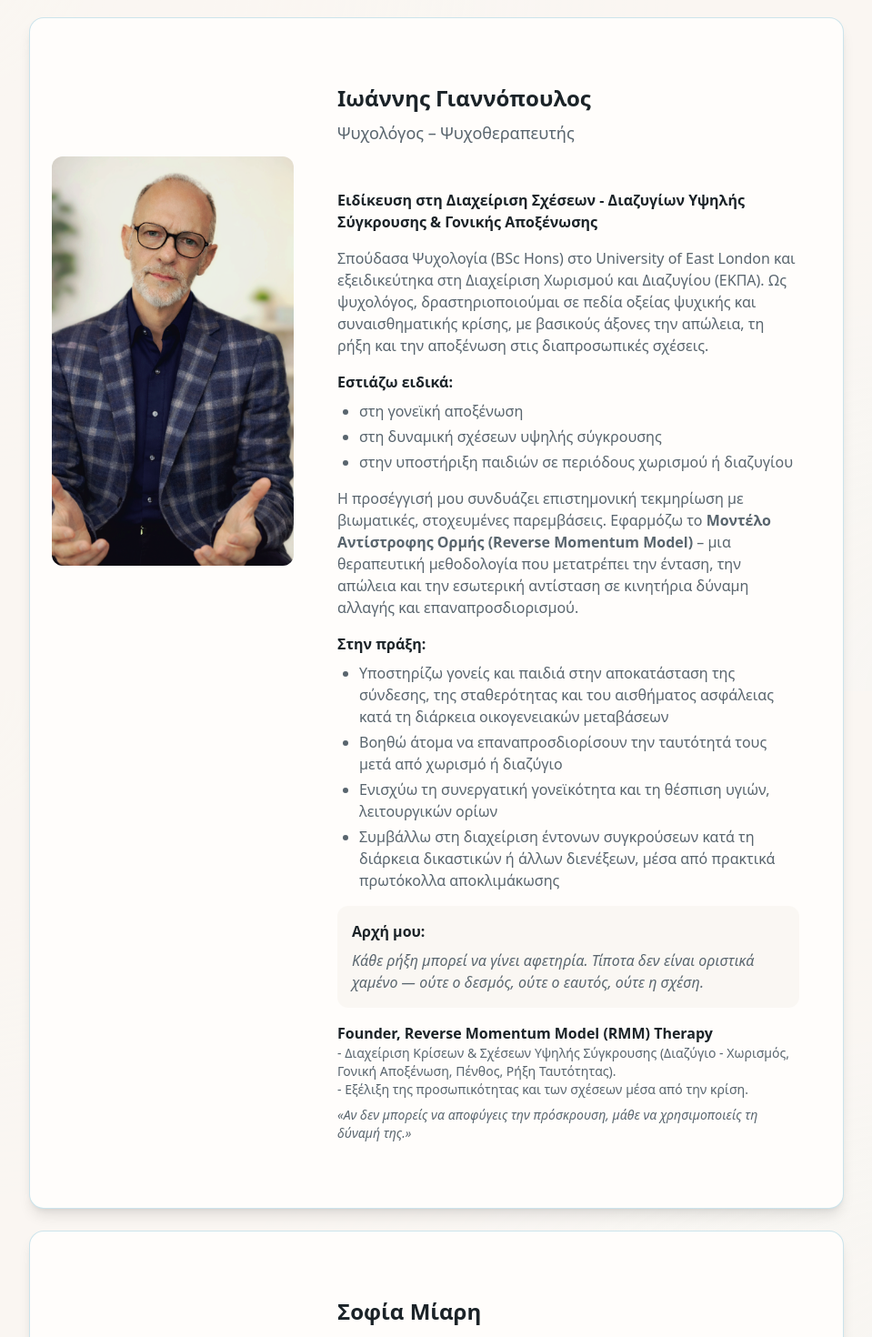
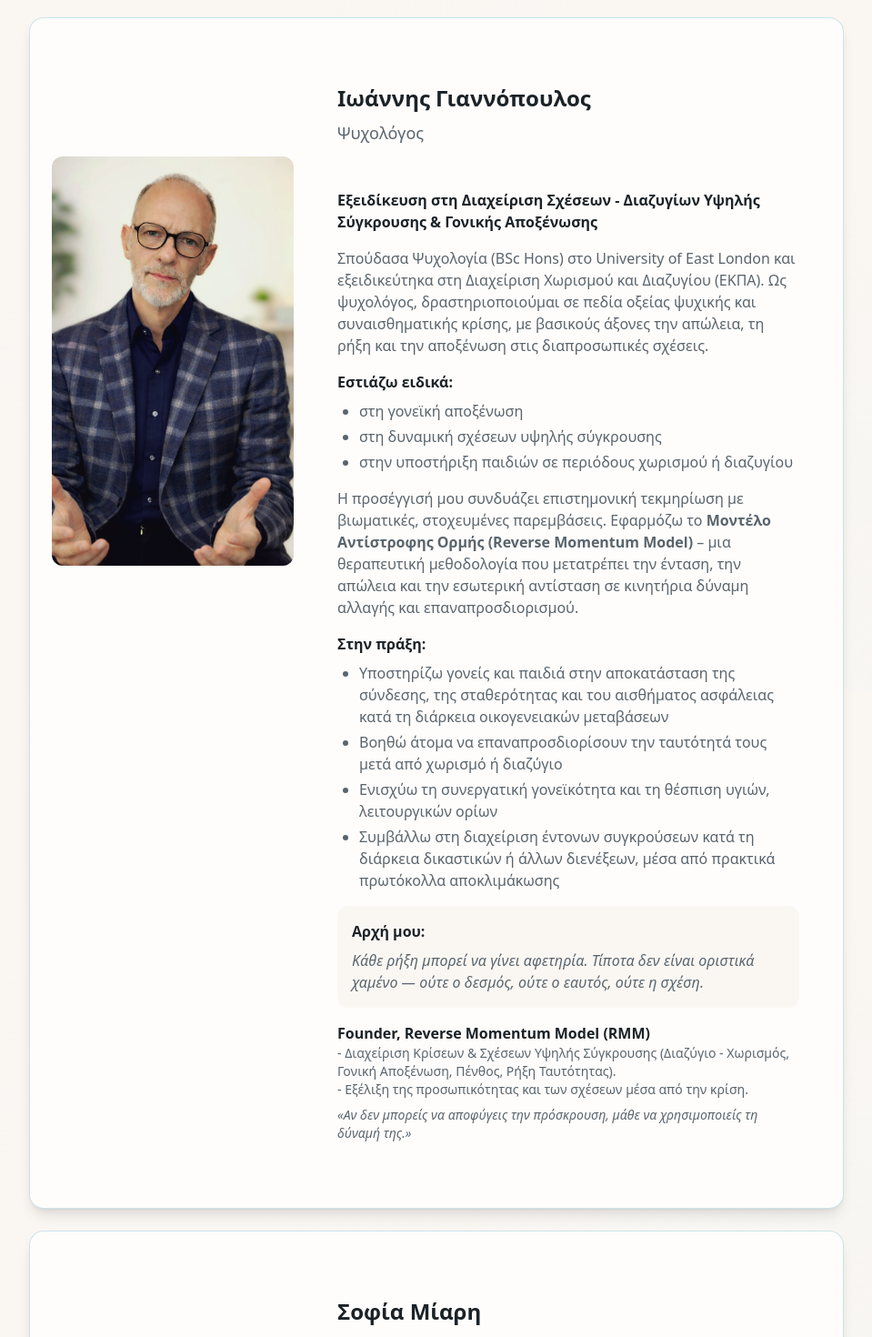
Before and after one commit to sebamatz/oikiosis, a Next.js app: page /about in a window 1280 px wide. Shown: the part 3240-4710 px from the top of the page at 91% size, without its empty margins (160-1119 px from the left). Built offline with nearby package versions, Linux system fonts and the light colour scheme.

Commit message:
edit text sitewide

```diff
--- a/app/about/AboutClient.tsx
+++ b/app/about/AboutClient.tsx
@@ -269,12 +269,12 @@ export default function AboutClient() {
                       Ιωάννης Γιαννόπουλος
                     </CardTitle>
                     <CardDescription className="text-base md:text-lg">
-                      Ψυχολόγος – Ψυχοθεραπευτής
+                      Ψυχολόγος
                     </CardDescription>
                   </CardHeader>
                   <CardContent className="space-y-4 p-0 md:p-6 pt-0">
                     <p className="font-semibold">
-                      Ειδίκευση στη Διαχείριση Σχέσεων - Διαζυγίων Υψηλής
+                      Εξειδίκευση στη Διαχείριση Σχέσεων - Διαζυγίων Υψηλής
                       Σύγκρουσης & Γονικής Αποξένωσης
                     </p>
                     <p className="text-muted-foreground">
@@ -339,7 +339,7 @@ export default function AboutClient() {
                     </div>
                     <div className="mt-4">
                       <p className="font-semibold">
-                        Founder, Reverse Momentum Model (RMM) Therapy
+                        Founder, Reverse Momentum Model (RMM)
                       </p>
                       <p className="text-sm text-muted-foreground">
                         - Διαχείριση Κρίσεων & Σχέσεων Υψηλής Σύγκρουσης
--- a/app/contact/ContactClient.tsx
+++ b/app/contact/ContactClient.tsx
@@ -254,9 +254,6 @@ export default function ContactClient() {
                     Ψυχολόγος | Εξειδίκευση: Διαχείριση Σχέσεων - Διαζυγίων
                     Υψηλής Σύγκρουσης & Γονικής Αποξένωσης
                   </p>
-                  <p className="mt-2 text-xs leading-relaxed text-muted-foreground">
-                    Founder, Reverse Momentum Model (RMM) Therapy
-                  </p>
                 </CardContent>
               </Card>
               <Card className="border-primary/10 shadow-md transition-shadow hover:shadow-lg">
--- a/app/services/ServicesClient.tsx
+++ b/app/services/ServicesClient.tsx
@@ -253,9 +253,6 @@ export default function ServicesClient() {
                 Ψυχολόγος | Εξειδίκευση: Διαχείριση Σχέσεων - Διαζυγίων Υψηλής
                 Σύγκρουσης & Γονικής Αποξένωσης
               </p>
-              <p className="text-sm text-muted-foreground">
-                Founder, Reverse Momentum Model (RMM) Therapy
-              </p>
             </div>
             <div>
               <p className="font-semibold text-foreground">Σοφία Μίαρη</p>
--- a/components/Footer.tsx
+++ b/components/Footer.tsx
@@ -143,7 +143,7 @@ export default function Footer() {
                     Υψηλής Σύγκρουσης & Γονικής Αποξένωσης
                     <br />
                     <span className="text-sm">
-                      Founder, Reverse Momentum Model (RMM) Therapy
+                      Founder, Reverse Momentum Model (RMM)
                     </span>
                   </p>
                   <p className="pt-0 md:pt-4">
```
Also changed, not shown: 1 other file (tests, documents, lock files or other folders).
